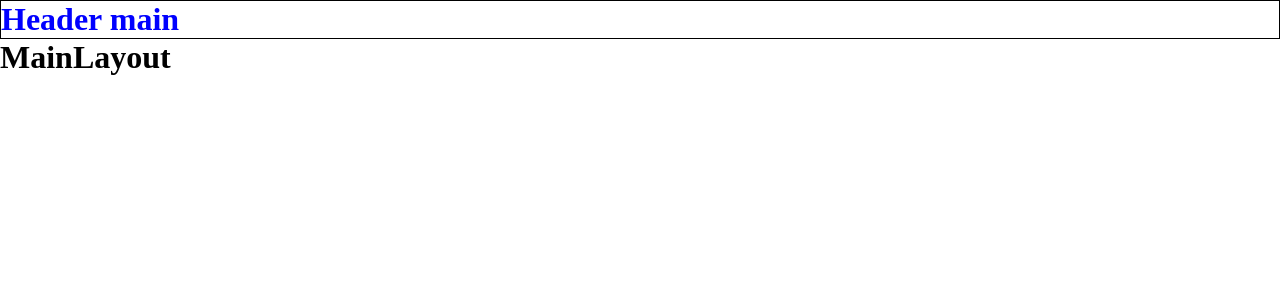
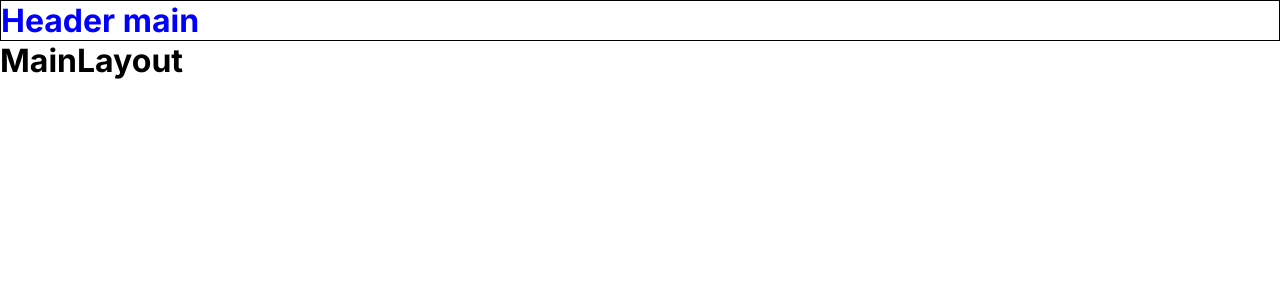
Before and after one commit to TaiNguyen00/lionscustomer, a React (Vite) app: page / in a window 1280 px wide. Shown: the top 300 px of the page. Built offline with nearby package versions, Linux system fonts and the light colour scheme.

Commit message:
add font inner

```diff
--- a/src/index.scss
+++ b/src/index.scss
@@ -0,0 +1,10 @@
+@use "~/scss" as *;
+* {
+  margin: 0;
+  padding: 0;
+  box-sizing: border-box;
+}
+
+body {
+  font-family: "Inter", sans-serif;
+}
--- a/src/scss/index.scss
+++ b/src/scss/index.scss
@@ -1,8 +1,4 @@
 @forward "./variables";
 @forward "./mixin";
 @forward "./breakpoint";
-* {
-  margin: 0;
-  padding: 0;
-  box-sizing: border-box;
-}
+@import url("https://fonts.googleapis.com/css2?family=Inter:wght@100;400;500;700;900&display=swap");
```
Also changed, not shown: src/App.jsx (+5 -7 lines), src/main.jsx (+8 -7 lines).
